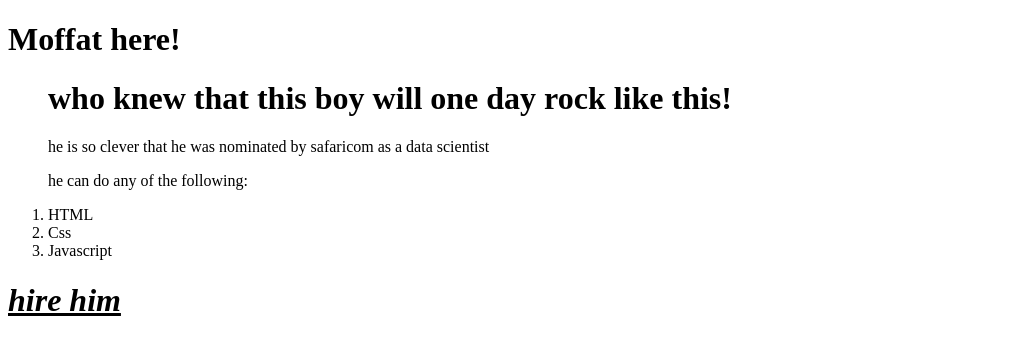
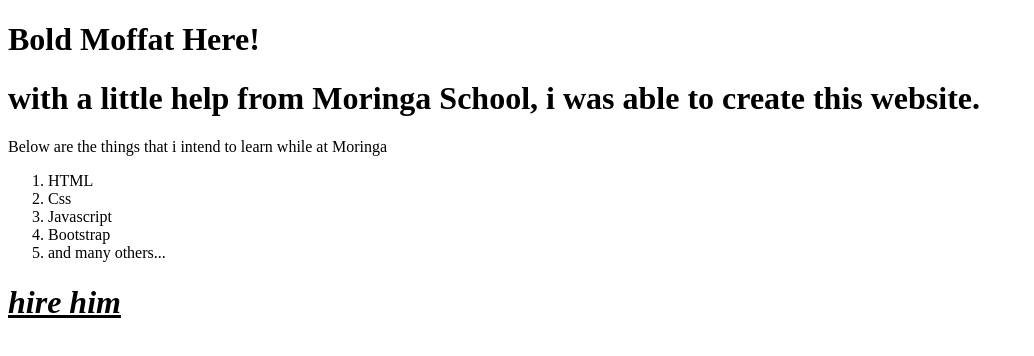
Before and after one commit to MoffatOmbasa/webpage, a plain HTML site: page moffat.html in a window 1280 px wide. Shown: the whole page, without its empty margins (0-1034 px from the left). Drawn offline with Linux system fonts and the light colour scheme.

Commit message:
complete makover of the website

```diff
--- a/moffat.html
+++ b/moffat.html
@@ -2,17 +2,18 @@
 <html lang="en" dir="ltr">
   <head>
     <meta charset="utf-8">
-    <h1>Moffat here!</h1>
-    <title></title>
+    <h1>Bold Moffat Here!</h1>
+    <title>my website</title>
   </head>
   <body>
-    <ol>
-      <h1>who knew that this boy will one day rock like this!</h1>
-      <p>he is so clever that he was nominated by safaricom as a data scientist</p>
-      <p>he can do any of the following:</p>
+    <h1> with a little help from Moringa School, i was able to create this website.</h1>
+    <p>Below are the things that i intend to learn while at Moringa</p>
+        <ol/>
       <li>HTML</li>
       <li>Css</li>
       <li>Javascript</li>
+      <li>Bootstrap</li>
+      <li>and many others...</li>
     </ol>
 <h1><u><var>hire him</var></u></h1>
   </body>
```
